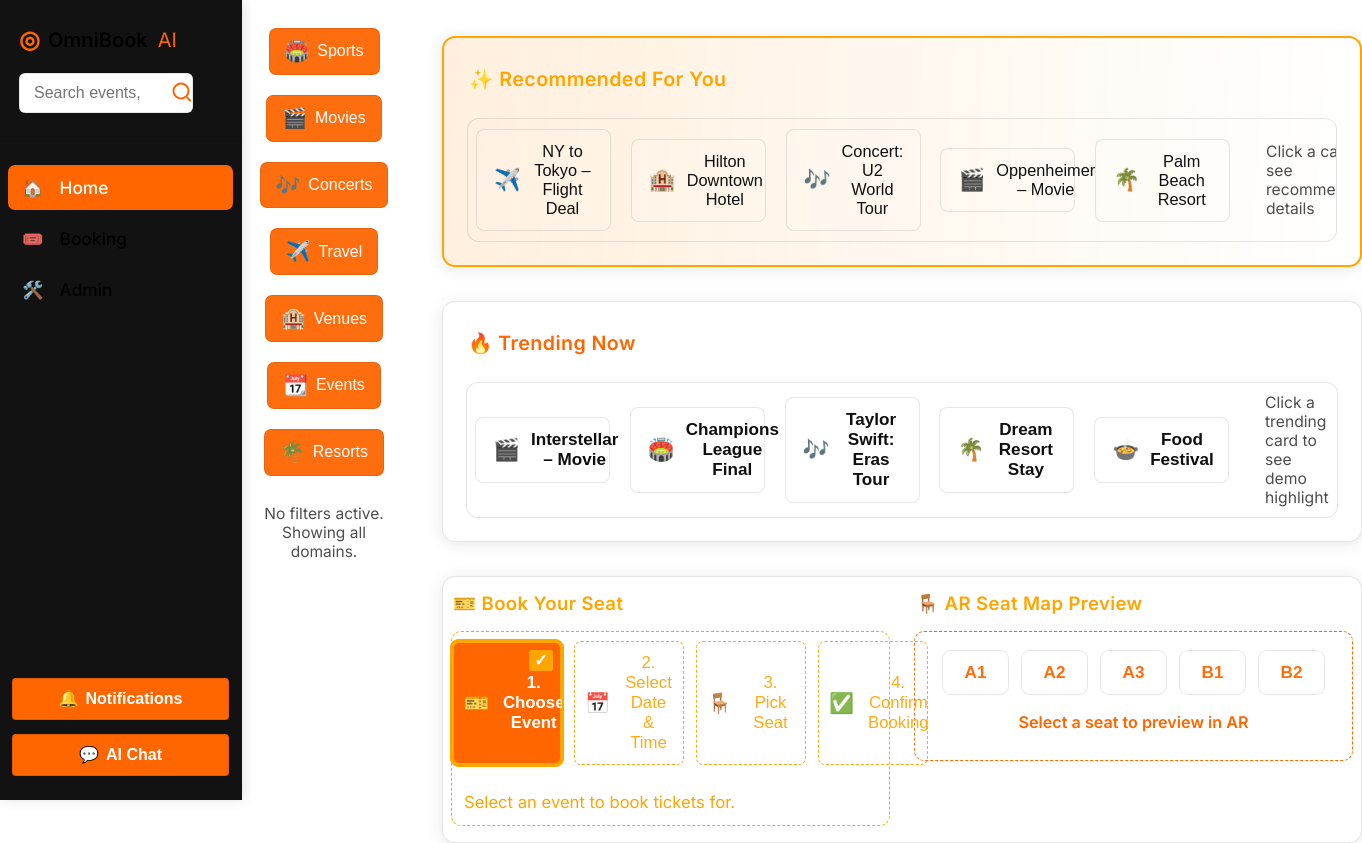
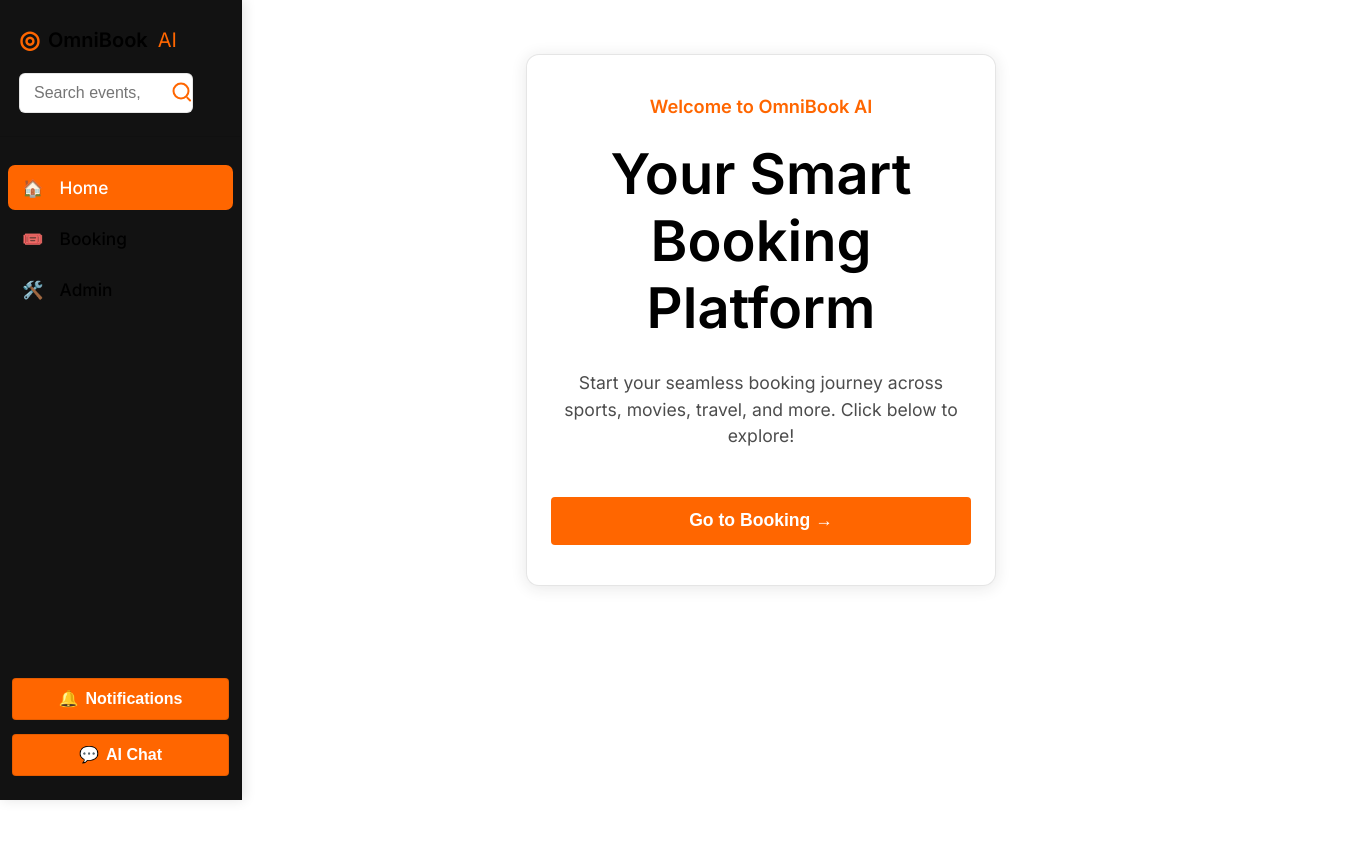
Before and after one commit to Workflow-Manager-admin/omnibook-ai-16339-5bd977bd, a React (Create React App) app in the folder omni_book_ai/: page / in a window 1280 px wide. Shown: the whole page, 1362 px wide, since content can reach past the window. After the commit the page ends 800 px from the top, so only its background shows below. Built offline with nearby package versions, Linux system fonts and the light colour scheme.

Commit message:
Auto-commit: Changes as of 2025-05-30T03:38:08.345398+00:00

```diff
--- a/omni_book_ai/src/App.js
+++ b/omni_book_ai/src/App.js
@@ -12,37 +12,36 @@ import { NavLink, Routes, Route, Outlet } from 'react-router-dom';
 
 /**
  * PUBLIC_INTERFACE
- * Home page: now arranges filters vertically at left, with main content in card grid to the right.
+ * Home page: Simple welcome message and navigation button to the Booking page.
  */
+import { useNavigate } from 'react-router-dom'; // Import navigation hook
+
 function Home() {
+  const navigate = useNavigate();
   return (
-    <div className="main-content-inner">
-      <aside className="home-left-rail" aria-label="Main filters and shortcuts">
-        <FilterButtons />
-      </aside>
-      <div className="cardstack">
-        <div className="card-section card-wide">
-          <div className="homepage-section-title homepage-recommended-title">
-            <span role="img" aria-label="recommended">✨</span> Recommended For You
-          </div>
-          <RecommendationsCarousel />
+    <div className="main-content-inner single-page" style={{ display: 'flex', justifyContent: 'center', alignItems: 'center', minHeight: '80vh' }}>
+      <div className="card-section" style={{ textAlign: 'center', maxWidth: 470, margin: '0 auto', padding: '40px 24px' }}>
+        <div className="subtitle" style={{ color: 'var(--kavia-orange)', fontWeight: 600, marginBottom: 8, fontSize: '1.14em' }}>
+          Welcome to OmniBook AI
         </div>
-        <div className="card-section">
-          <div className="homepage-section-title homepage-trending-title">
-            <span role="img" aria-label="trending">🔥</span> Trending Now
-          </div>
-          <TrendingCarousel />
+        <div className="title" style={{ marginBottom: 12 }}>Your Smart Booking Platform</div>
+        <div className="description" style={{ marginBottom: 32 }}>
+          Start your seamless booking journey across sports, movies, travel, and more. Click below to explore!
         </div>
-        <div className="card-section card-flex">
-          <section className="booking-card-stack">
-            <div className="homepage-section-title"><span role="img" aria-label="booking">🎫</span> Book Your Seat</div>
-            <BookingFlow />
-          </section>
-          <section className="ar-card-stack">
-            <div className="homepage-section-title"><span role="img" aria-label="ar-seat">🪑</span> AR Seat Map Preview</div>
-            <SeatMapAR />
-          </section>
-        </div>
+        <button className="btn btn-large"
+          style={{
+            background: 'var(--kavia-orange)',
+            color: 'var(--button-text-contrast)',
+            fontWeight: 600,
+            fontSize: '1.1rem',
+            minWidth: 140,
+            padding: '13px 32px'
+          }}
+          onClick={() => navigate('/booking')}
+          aria-label="Go to booking page"
+        >
+          Go to Booking &rarr;
+        </button>
       </div>
     </div>
   );
```
Also changed, not shown: 1 other file (tests, documents, lock files or other folders).
